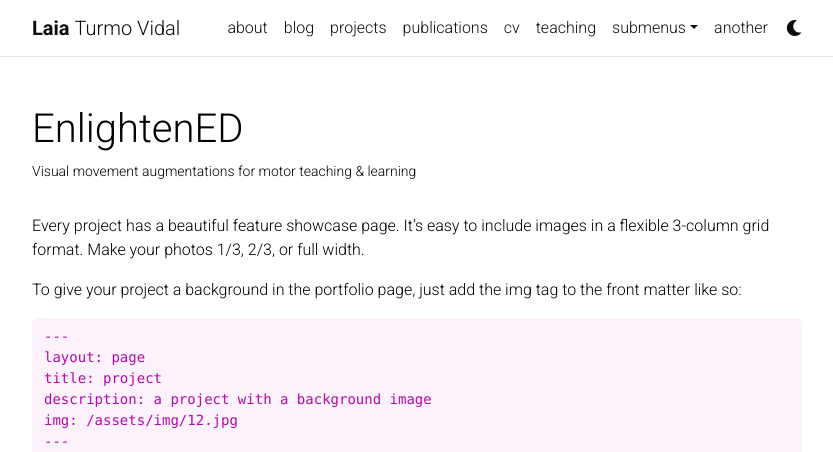
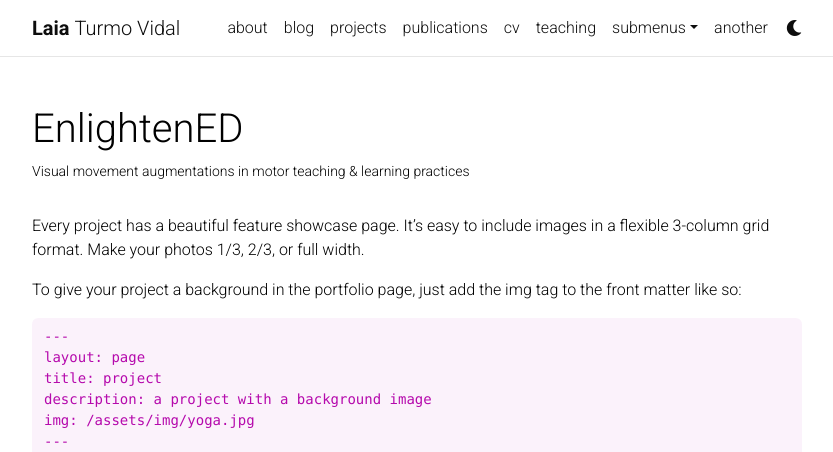
Before and after one commit to laiatv/laiatv.github.io, a Jekyll site: the page built from _projects/6_project-EnlightenED.md, in a window 1280 px wide and 900 px high, cut to the strip 0-452 px from the top of the window. Shown: the whole strip, without its empty margins (223-1056 px from the left). Built offline with Jekyll 4.4.1, drawn with Linux system fonts in a browser that asks for light colours; full-size pictures stand in for the smaller copies a plugin makes; comment, search, counter and statistics services are not loaded; a style sheet for code colours, icons or effects is not loaded.

Commit message:
Update img background in 6_project-EnlightenED.md

```diff
--- a/_projects/6_project-EnlightenED.md
+++ b/_projects/6_project-EnlightenED.md
@@ -1,7 +1,7 @@
 ---
 layout: page
 title: EnlightenED
-description: Visual movement augmentations for motor teaching & learning
+description: Visual movement augmentations in motor teaching & learning practices
 img: assets/img/yoga.png
 importance: 4
 category: work
@@ -17,7 +17,7 @@
     layout: page
     title: project
     description: a project with a background image
-    img: /assets/img/12.jpg
+    img: /assets/img/yoga.jpg
     ---
 
 <div class="row">
```
